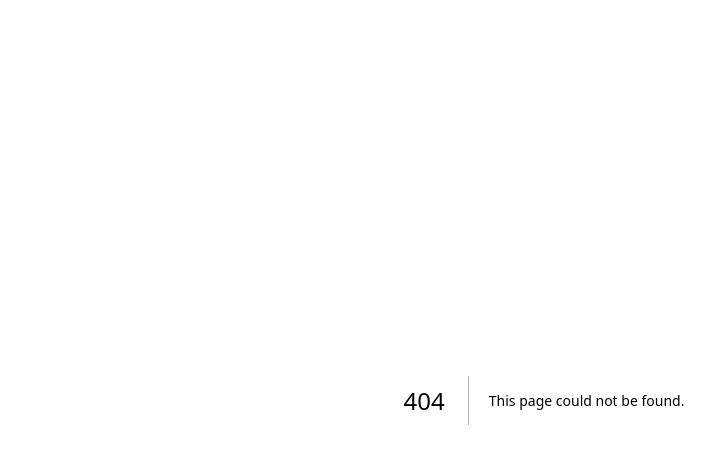
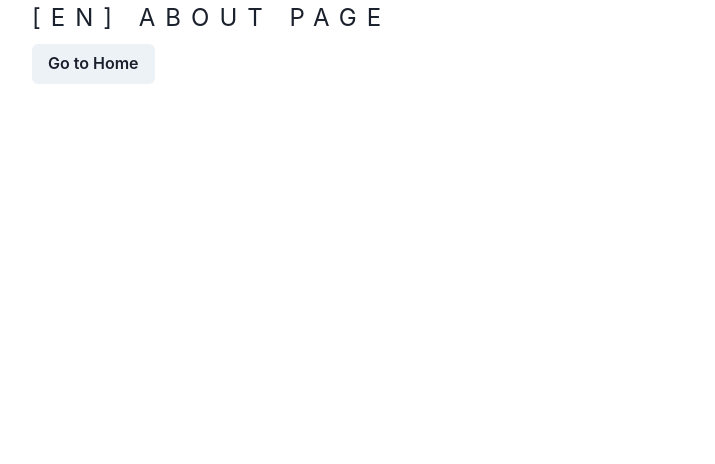
Before and after one commit to radenlarko/nexti18next, a Next.js app: page /about in a window 1280 px wide. Before the commit this address had no page. Shown: the top 464 px of the page, without its empty margins (96-811 px from the left). Built offline with nearby package versions, Linux system fonts and the light colour scheme.

Commit message:
Add About Page

```diff
--- /dev/null
+++ b/pages/about.tsx
@@ -0,0 +1,22 @@
+import Link from "next/link";
+import { useRouter } from "next/router";
+import { Box, Button, Text } from "@chakra-ui/react";
+import React from "react";
+
+const About = () => {
+  const { locale } = useRouter();
+  return (
+    <Box>
+      <Box maxW="5xl" mx="auto">
+        <Text fontSize="2xl" textTransform="uppercase" letterSpacing="10px">
+          {`[${locale}]`} About Page
+        </Text>
+        <Button as={Link} href="/" locale={locale} mt={2}>
+          Go to Home
+        </Button>
+      </Box>
+    </Box>
+  );
+};
+
+export default About;
--- a/pages/index.tsx
+++ b/pages/index.tsx
@@ -1,7 +1,8 @@
 import Head from "next/head";
+import Link from "next/link";
 import { useRouter } from "next/router";
 import { Inter } from "next/font/google";
-import { Flex, Select, Text } from "@chakra-ui/react";
+import { Button, Flex, Select, Text } from "@chakra-ui/react";
 
 const inter = Inter({ subsets: ["latin"] });
 
@@ -42,6 +43,9 @@ export default function Home() {
               </option>
             ))}
           </Select>
+          <Button as={Link} href="/about" locale={locale} mt={2}>
+            About
+          </Button>
         </Flex>
       </main>
     </>
```
